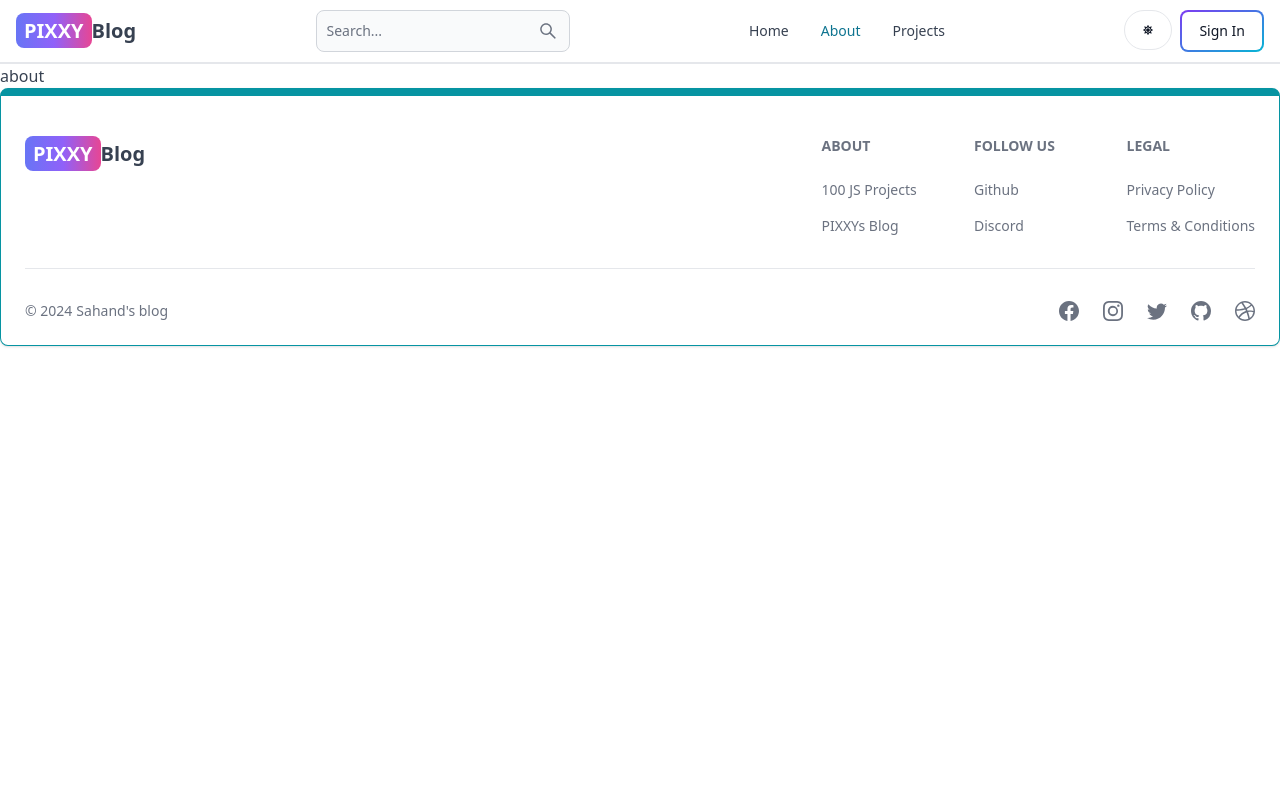
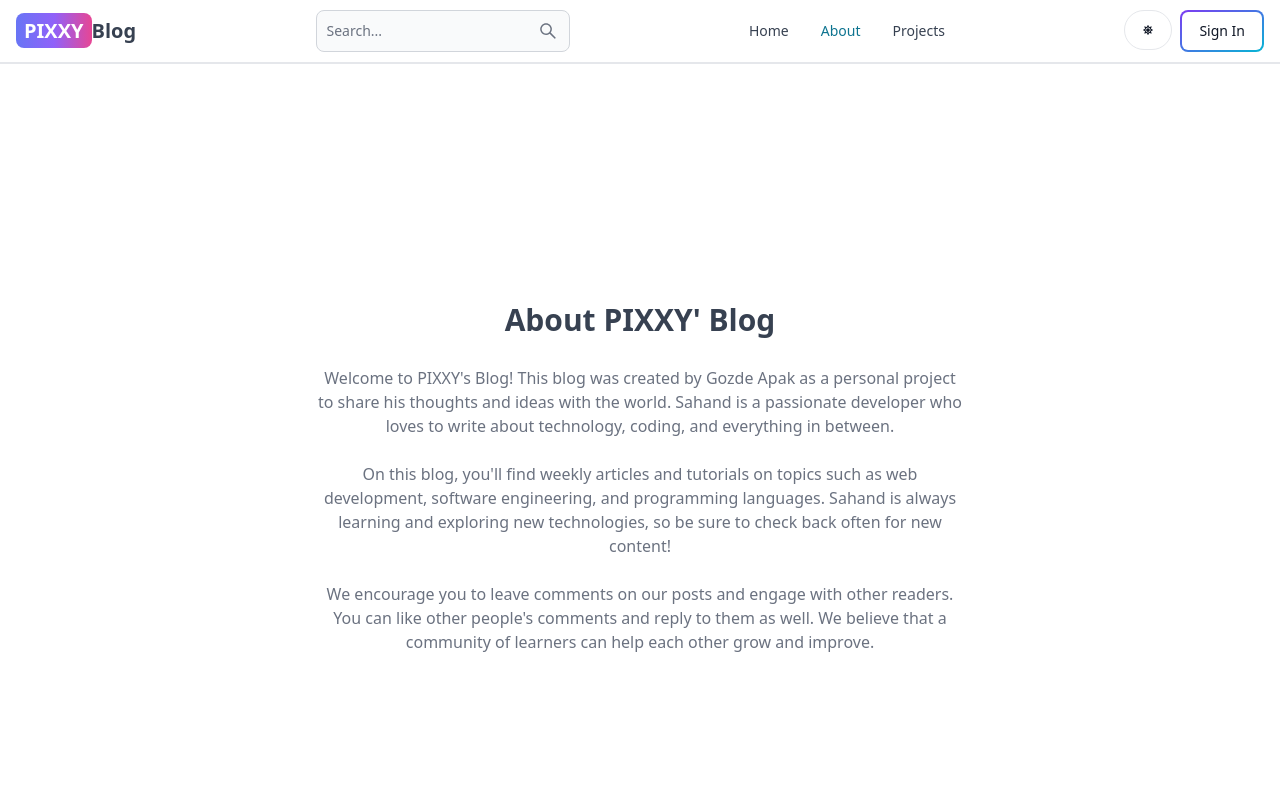
Before and after one commit to gozde-apkk/MERN-BLOG, a React (Vite) app in the folder client/: page /about in a window 1280 px wide. Shown: the top 800 px of the page. Built offline with nearby package versions, Linux system fonts and the light colour scheme.

Commit message:
Refactor About page component

```diff
--- a/client/src/pages/About.jsx
+++ b/client/src/pages/About.jsx
@@ -1,13 +1,38 @@
 
 
 
+export default function About() {
+  return (
+    <div className='min-h-screen flex items-center justify-center'>
+      <div className='max-w-2xl mx-auto p-3 text-center'>
+        <div>
+          <h1 className='text-3xl font font-semibold text-center my-7'>
+            About PIXXY&apos; Blog
+          </h1>
+          <div className='text-md text-gray-500 flex flex-col gap-6'>
+            <p>
+              Welcome to PIXXY&apos;s Blog! This blog was created by Gozde Apak
+              as a personal project to share his thoughts and ideas with the
+              world. Sahand is a passionate developer who loves to write about
+              technology, coding, and everything in between.
+            </p>
 
-const About = () => {
-  return (
-    <div>
-      about
+            <p>
+              On this blog, you&apos;ll find weekly articles and tutorials on topics
+              such as web development, software engineering, and programming
+              languages. Sahand is always learning and exploring new
+              technologies, so be sure to check back often for new content!
+            </p>
+
+            <p>
+              We encourage you to leave comments on our posts and engage with
+              other readers. You can like other people&apos;s comments and reply to
+              them as well. We believe that a community of learners can help
+              each other grow and improve.
+            </p>
+          </div>
+        </div>
+      </div>
     </div>
-  )
+  );
 }
-
-export default About
```
